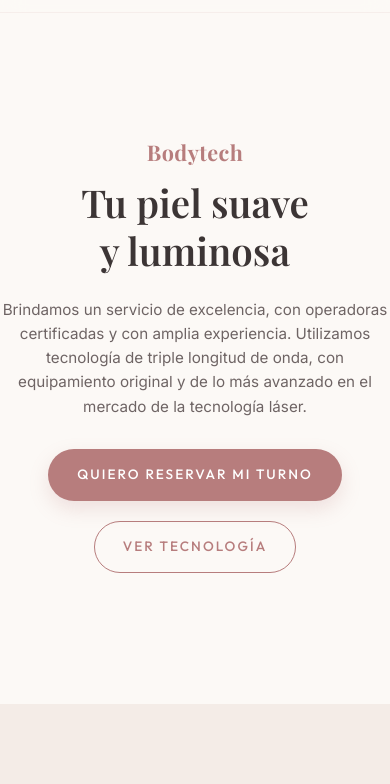
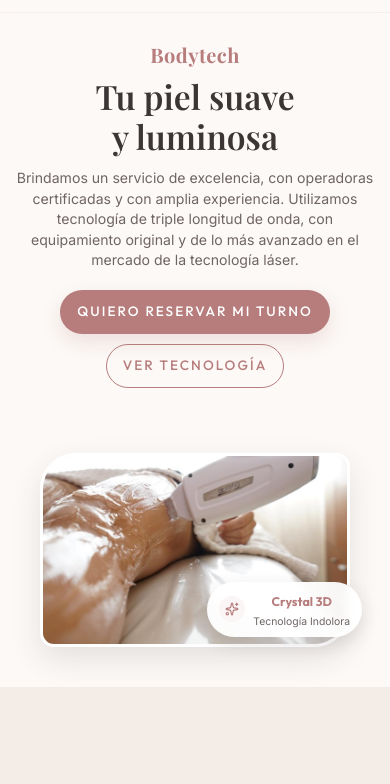
Before and after one commit to fedegalletti135-wq/bodytech-parana, an Astro site: page / in a window 390 px wide. Shown: the part 56-840 px from the top of the page. Built offline with nearby package versions, Linux system fonts and the light colour scheme; Astro itself is replaced by a stand-in of ours; a web font is replaced by a local one.

Commit message:
feat: show hero photo in mobile viewport with both buttons and link Ver Tecnologia to #alquiler

```diff
--- a/src/components/BodytechApp.tsx
+++ b/src/components/BodytechApp.tsx
@@ -157,7 +157,7 @@ export default function BodytechApp() {
                 <a href="https://wa.me/5493434043513" target="_blank" rel="noopener noreferrer" className="btn btn-primary">
                   Quiero reservar mi turno
                 </a>
-                <a href="#laser" className="btn btn-outline">
+                <a href="#alquiler" className="btn btn-outline">
                   Ver Tecnología
                 </a>
               </div>
--- a/src/styles/global.css
+++ b/src/styles/global.css
@@ -1012,22 +1012,96 @@ footer {
     display: none !important; /* Hide Agendar Turno button from header on mobile screens to avoid overlap */
   }
 
-  .hero-visual {
-    display: none !important; /* Remove the hero image entirely on mobile screens for a cleaner viewport */
+  .hero {
+    padding: 95px 16px 40px 16px; /* Optimized padding so photo & buttons fit in mobile viewport */
+    min-height: auto;
   }
 
-  .hero {
-    padding: 120px 0 60px 0; /* Add top padding to balance layout with header */
+  .hero-brand-tag-new {
+    text-align: center;
+    font-size: 1.25rem;
+    margin-bottom: 6px;
   }
 
   .hero-title {
-    font-size: 2.4rem !important;
-    line-height: 1.25 !important;
+    font-size: 2.1rem !important;
+    line-height: 1.18 !important;
+    margin-bottom: 12px;
   }
 
   .hero-subtitle {
-    font-size: 0.95rem;
-    margin: 20px 0 30px 0;
+    font-size: 0.88rem;
+    line-height: 1.45;
+    margin: 0 auto 20px auto;
+    max-width: 420px;
+  }
+
+  .hero-actions {
+    display: flex;
+    flex-direction: row;
+    justify-content: center;
+    align-items: center;
+    gap: 10px;
+    flex-wrap: wrap;
+    margin-bottom: 20px;
+  }
+
+  .hero-actions .btn {
+    padding: 10px 16px;
+    font-size: 0.85rem;
+  }
+
+  .hero-visual {
+    display: flex !important;
+    justify-content: center;
+    position: relative;
+    width: 100%;
+    margin-top: 5px;
+  }
+
+  .hero-image-wrapper {
+    max-width: 310px;
+    width: 100%;
+    aspect-ratio: 16/10;
+    border-radius: 36px 14px 36px 14px;
+    border: 3px solid var(--color-white);
+    box-shadow: 0 12px 30px rgba(60, 53, 53, 0.12);
+  }
+
+  .hero-image {
+    object-position: center 60%;
+  }
+
+  .hero-badge {
+    position: absolute;
+    bottom: 10px;
+    right: 12px;
+    left: auto;
+    padding: 6px 12px;
+    border-radius: var(--radius-pill);
+    gap: 8px;
+    box-shadow: 0 6px 18px rgba(60, 53, 53, 0.14);
+    background-color: rgba(255, 255, 255, 0.95);
+    backdrop-filter: blur(4px);
+  }
+
+  .hero-badge .card-icon {
+    width: 26px !important;
+    height: 26px !important;
+    min-width: 26px;
+  }
+
+  .hero-badge .card-icon svg {
+    width: 14px !important;
+    height: 14px !important;
+  }
+
+  .hero-badge-title {
+    font-size: 0.78rem;
+  }
+
+  .hero-badge p {
+    font-size: 0.65rem !important;
   }
 
   .decor-bg {
@@ -1037,10 +1111,4 @@ footer {
   .card {
     padding: 25px 20px; /* Sane paddings for smaller mobile grids */
   }
-
-  .hero-brand-tag-new {
-    text-align: center;
-    font-size: 1.35rem;
-    margin-bottom: 8px;
-  }
 }
```
